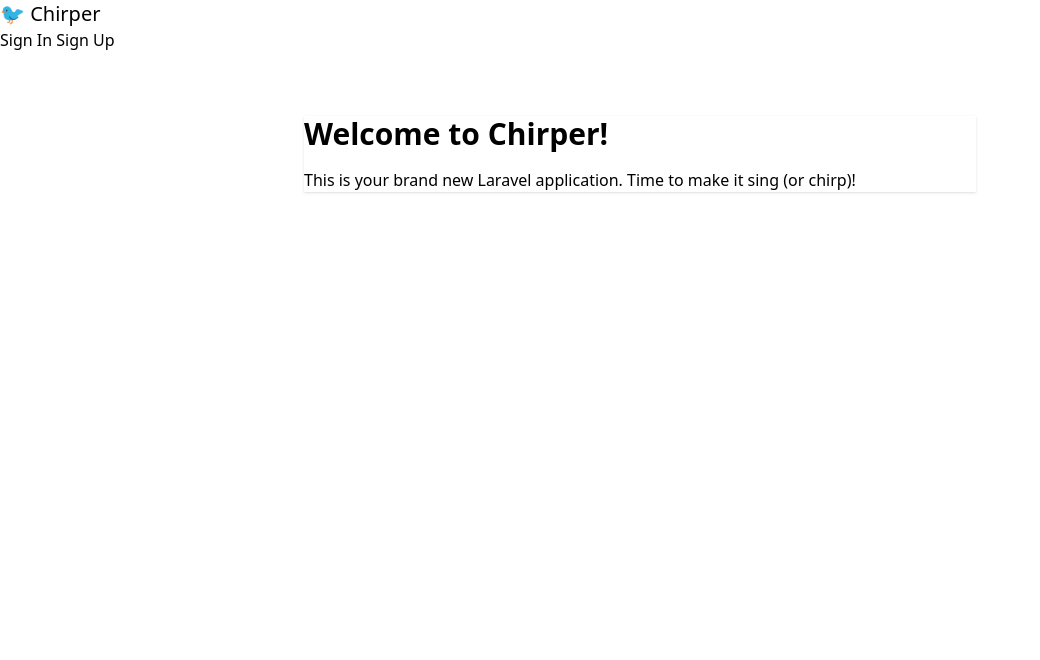
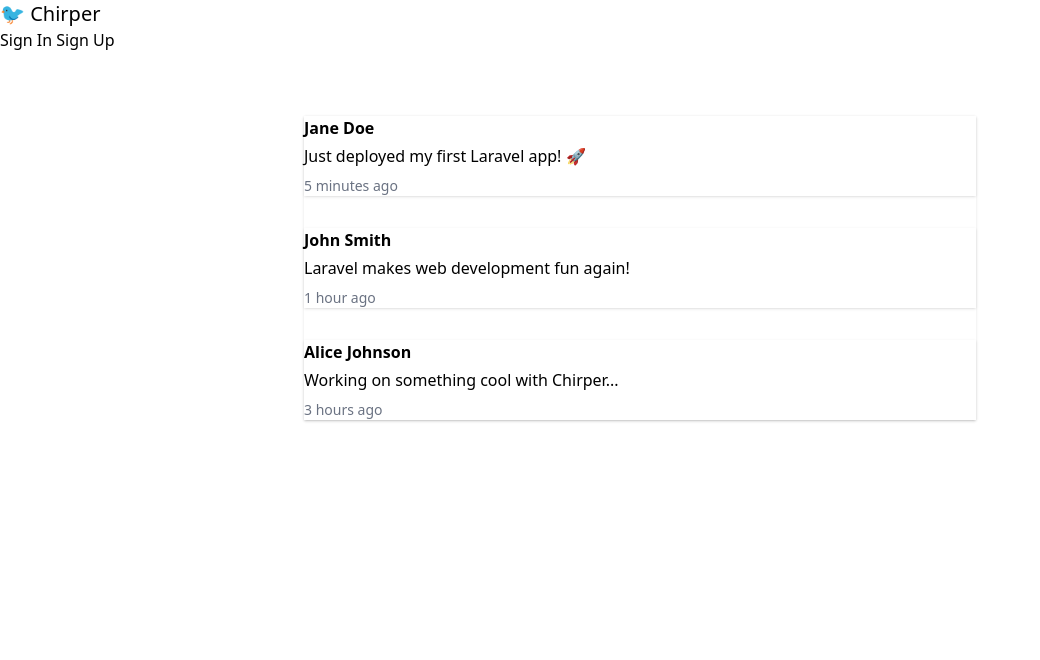
Before and after one commit to onismond/chirper, a Laravel app: page / in a window 1280 px wide. Shown: the top 660 px of the page, without its empty margins (0-1040 px from the left). Run offline with Laravel 12, Linux system fonts and the light colour scheme; style sheets or scripts are compiled from the project's sources; some libraries are stand-ins or nearby versions; some web fonts are replaced.

Commit message:
feat: add controller and display sample chirps

```diff
--- /dev/null
+++ b/app/Http/Controllers/ChirpController.php
@@ -0,0 +1,82 @@
+<?php
+
+namespace App\Http\Controllers;
+
+use Illuminate\Http\Request;
+
+class ChirpController extends Controller
+{
+    /**
+     * Display a listing of the resource.
+     */
+    public function index()
+    {
+        $chirps = [
+            [
+                'author' => 'Jane Doe',
+                'message' => 'Just deployed my first Laravel app! 🚀',
+                'time' => '5 minutes ago'
+            ],
+            [
+                'author' => 'John Smith',
+                'message' => 'Laravel makes web development fun again!',
+                'time' => '1 hour ago'
+            ],
+            [
+                'author' => 'Alice Johnson',
+                'message' => 'Working on something cool with Chirper...',
+                'time' => '3 hours ago'
+            ]
+        ];
+
+        return view('home', ['chirps' => $chirps]);
+    }
+
+    /**
+     * Show the form for creating a new resource.
+     */
+    public function create()
+    {
+        //
+    }
+
+    /**
+     * Store a newly created resource in storage.
+     */
+    public function store(Request $request)
+    {
+        //
+    }
+
+    /**
+     * Display the specified resource.
+     */
+    public function show(string $id)
+    {
+        //
+    }
+
+    /**
+     * Show the form for editing the specified resource.
+     */
+    public function edit(string $id)
+    {
+        //
+    }
+
+    /**
+     * Update the specified resource in storage.
+     */
+    public function update(Request $request, string $id)
+    {
+        //
+    }
+
+    /**
+     * Remove the specified resource from storage.
+     */
+    public function destroy(string $id)
+    {
+        //
+    }
+}
--- a/resources/views/home.blade.php
+++ b/resources/views/home.blade.php
@@ -5,13 +5,24 @@
 
     <div class="max-w-2xl mx-auto">
         <div class="card bg-base-100 shadow mt-8">
-            <div class="card-body">
-                <div>
-                    <h1 class="text-3xl font-bold">Welcome to Chirper!</h1>
-                    <p class="mt-4 text-base-content/60">This is your brand new Laravel application. Time to make it
-                        sing (or chirp)!</p>
+            @foreach($chirps as $chirp)
+                <div class="card bg-base-100 shadow mt-8">
+                    <div class="card-body">
+                        <div>
+                            <div class="font-semibold">{{ $chirp['author'] }}</div>
+                            <div class="mt-1">{{ $chirp['message'] }}</div>
+                            <div class="text-sm text-gray-500 mt-2">{{ $chirp['time'] }}</div>
+                        </div>
+                    </div>
                 </div>
-            </div>
+            @endforeach
+{{--            <div class="card-body">--}}
+{{--                <div>--}}
+{{--                    <h1 class="text-3xl font-bold">Welcome to Chirper!</h1>--}}
+{{--                    <p class="mt-4 text-base-content/60">This is your brand new Laravel application. Time to make it--}}
+{{--                        sing (or chirp)!</p>--}}
+{{--                </div>--}}
+{{--            </div>--}}
         </div>
     </div>
 </x-layout>
--- a/routes/web.php
+++ b/routes/web.php
@@ -1,7 +1,6 @@
 <?php
 
+use App\Http\Controllers\ChirpController;
 use Illuminate\Support\Facades\Route;
 
-Route::get('/', function () {
-    return view('home');
-});
+Route::get('/', [ChirpController::class, 'index']);
```
